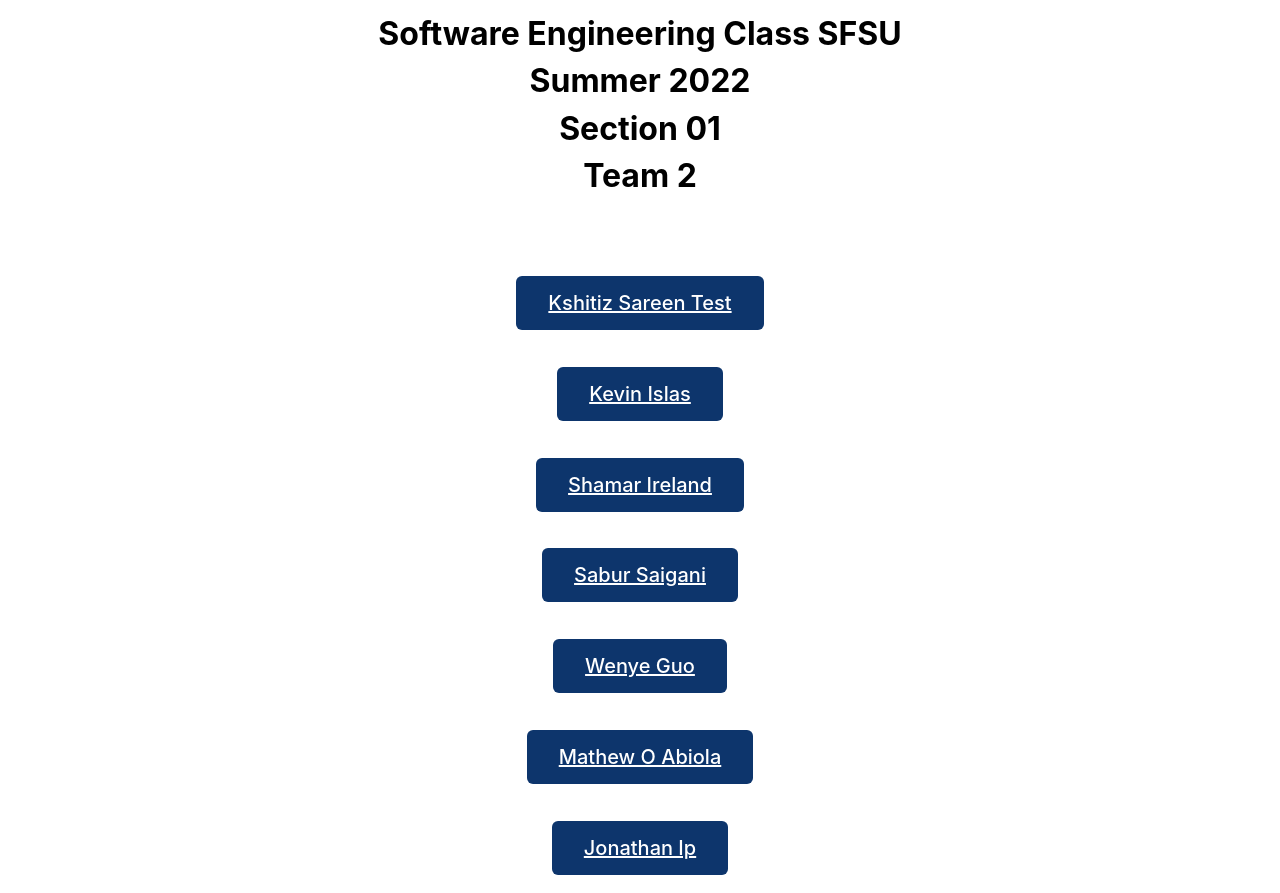
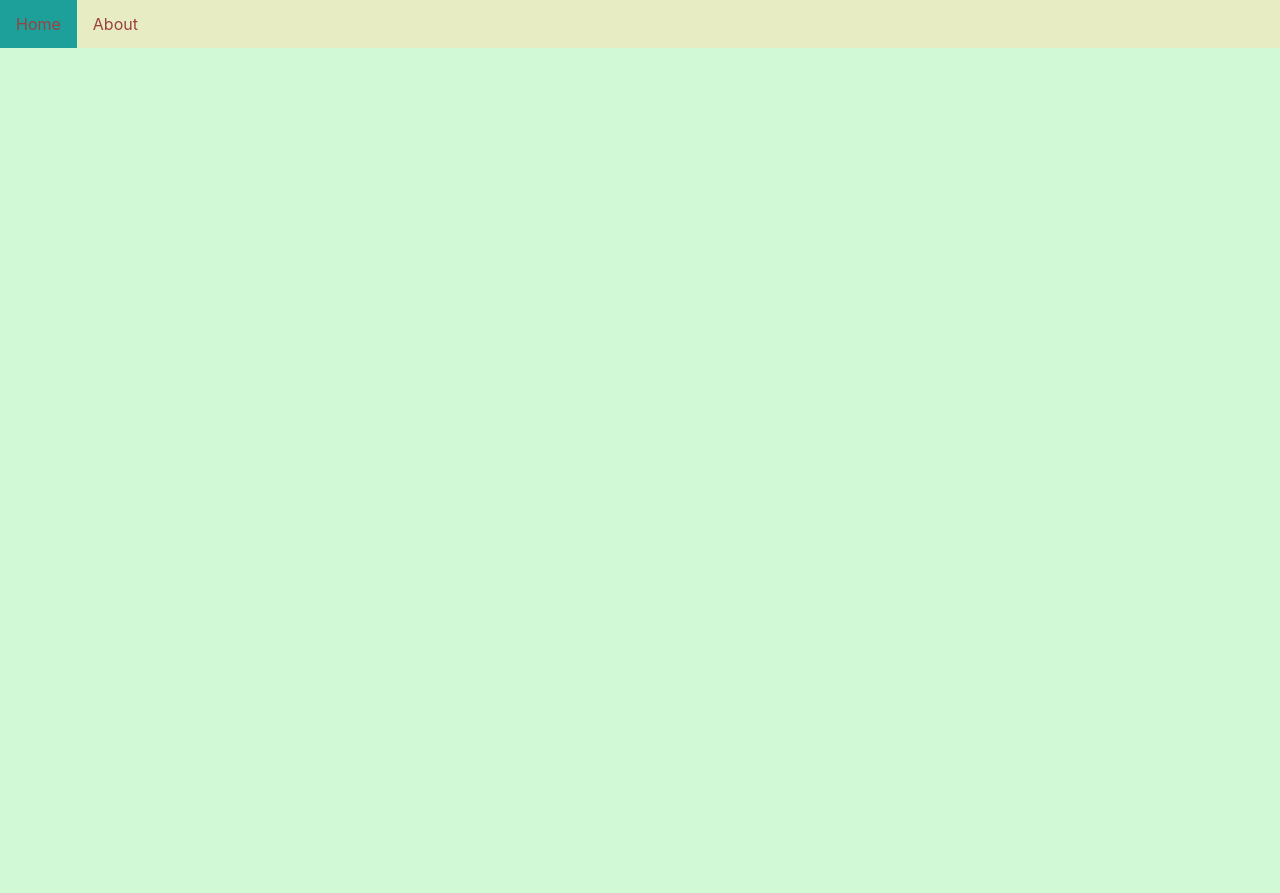
Before and after one commit to sfsu-joseo/csc648-848-01-sw-engineering-summer-22-team02, a React (Create React App) app in the folder application/front-end/: page / in a window 1280 px wide. After the commit the page ends 800 px from the top, so only its background shows below. Built offline with nearby package versions, Linux system fonts and the light colour scheme.

Commit message:
Simple navbar added to home page

```diff
--- a/application/front-end/src/About.js
+++ b/application/front-end/src/About.js
@@ -1,10 +1,59 @@
 import React from "react";
+import "./Home.css";
 
 function About() {
   return (
-    <div>
-      <h1> About Our Team </h1>
-    </div>
+    <>
+      <div className="header">
+        <h1> Software Engineering Class SFSU </h1>
+        <h1>Summer 2022 </h1>
+        <h1> Section 01 </h1>
+        <h1> Team 2 </h1>
+      </div>
+      <div className="buttons">
+        <h3>
+          <a className="button-link" href="/">
+            Kshitiz Sareen Test
+          </a>
+        </h3>
+
+        <h3>
+          <a className="button-link" href="/PersonalAbout/Islas">
+            Kevin Islas
+          </a>
+        </h3>
+
+        <h3>
+          <a className="button-link" href="/PersonalAbout/Ireland">
+            Shamar Ireland
+          </a>
+        </h3>
+
+        <h3>
+          <a className="button-link" href="/PersonalAbout/Saigani">
+            Sabur Saigani
+          </a>
+        </h3>
+
+        <h3>
+          <a className="button-link" href="/PersonalAbout/Guo">
+            Wenye Guo
+          </a>
+        </h3>
+
+        <h3>
+          <a className="button-link" href="/">
+            Mathew O Abiola
+          </a>
+        </h3>
+
+        <h3>
+          <a className="button-link" href="/PersonalAbout/Ip">
+            Jonathan Ip
+          </a>
+        </h3>
+      </div>
+    </>
   );
 }
 
--- a/application/front-end/src/Home.css
+++ b/application/front-end/src/Home.css
@@ -4,6 +4,9 @@
     padding-bottom: 30px;
 }
 
+body{
+  background-color: #D2F9D6;
+}
 .button {
 
   background-color: #0d356c;
@@ -31,7 +34,6 @@
     font-weight: 500;
     padding: 15px 32px;
     margin-top: 18px;
-
     border-radius: 6px;
     border: none;
 }
--- a/application/front-end/src/Home.js
+++ b/application/front-end/src/Home.js
@@ -1,62 +1,22 @@
 import React from "react";
 import "./Home.css";
-import { Link } from "react-router-dom";
+import "./Navbar.css";
+
 
 const Home = () => {
   return (
     <>
-      <div className="header">
-        <h1> Software Engineering Class SFSU </h1>
-        <h1>Summer 2022 </h1>
-        <h1> Section 01 </h1>
-        <h1> Team 2 </h1>
-      </div>
-      <div className="buttons">
-        <h3>
-          <a className="button-link" href="/">
-            Kshitiz Sareen Test
-          </a>
-        </h3>
-
-        <h3>
-          <a className="button-link" href="/PersonalAbout/Islas">
-            Kevin Islas
-          </a>
-        </h3>
-
-        <h3>
-          <a className="button-link" href="/PersonalAbout/Ireland">
-            Shamar Ireland
-          </a>
-        </h3>
-
-        <h3>
-          <a className="button-link" href="/PersonalAbout/Saigani">
-            Sabur Saigani
-          </a>
-        </h3>
-
-        <h3>
-          <a className="button-link" href="/PersonalAbout/Guo">
-            Wenye Guo
-          </a>
-        </h3>
-
-        <h3>
-          <a className="button-link" href="/">
-            Mathew O Abiola
-          </a>
-        </h3>
-
-        <h3>
-          <a className="button-link" href="/PersonalAbout/Ip">
-            Jonathan Ip
-          </a>
-        </h3>
-      </div>
+      <ul>
+        <li>
+          <a href="/">Home</a>
+        </li>
+        <li>
+          <a href="/About">About</a>
+        </li>
+      </ul>
     </>
-    // </div>
   );
 };
+// </div>
 
 export default Home;
--- /dev/null
+++ b/application/front-end/src/Navbar.css
@@ -0,0 +1,23 @@
+ul {
+    list-style-type: none;
+    margin: 0;
+    padding: 0;
+    overflow: hidden;
+    background-color: #E8ECC2;
+}
+
+li {
+    float: left;
+}
+
+li a {
+    display: block;
+    color: #994141;
+    text-align: center;
+    padding: 14px 16px;
+    text-decoration: none;
+}
+
+li a:hover {
+    background-color: #1DA099;
+}
```
